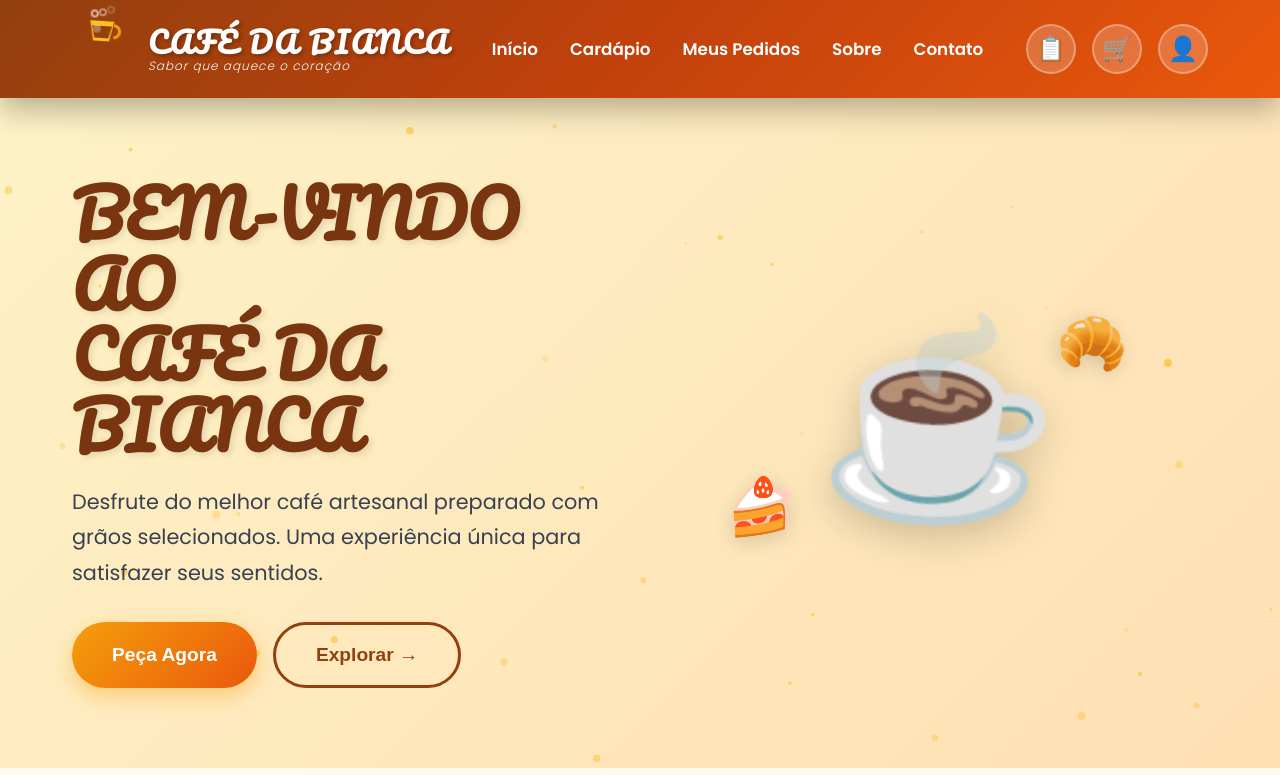
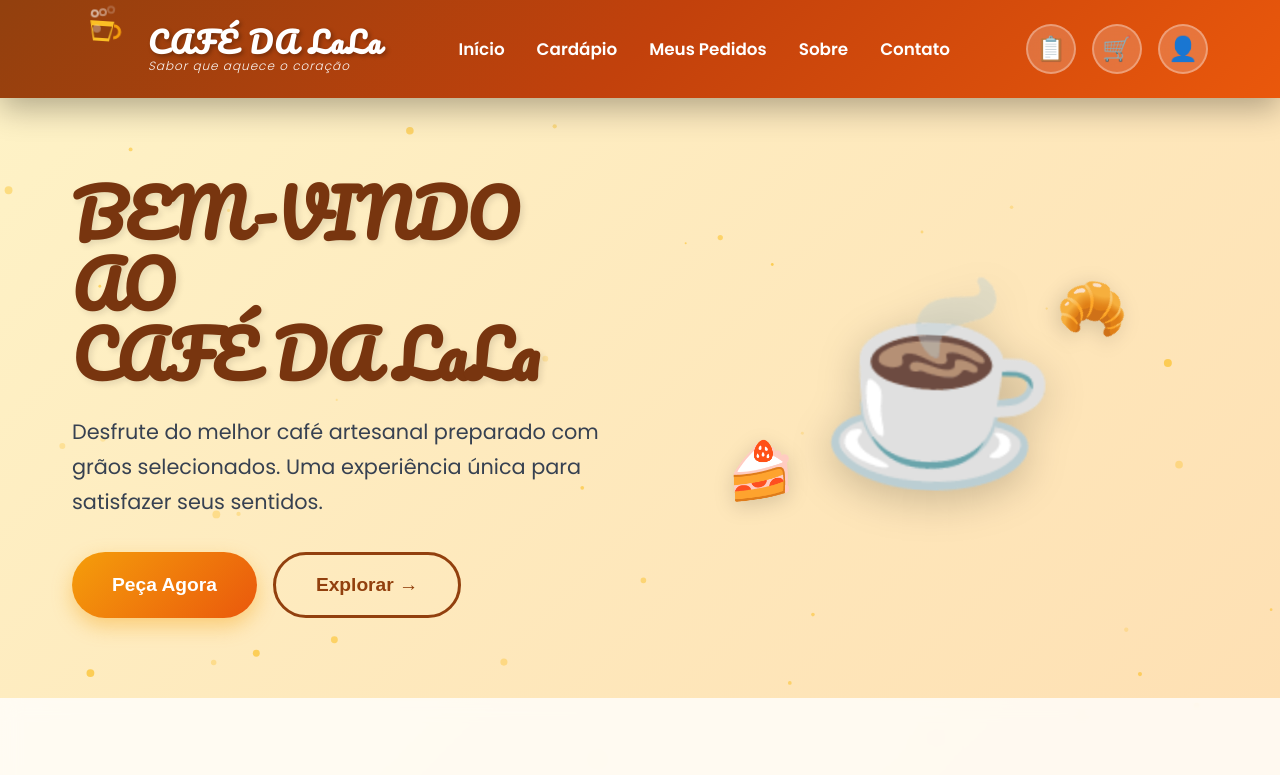
Before and after one commit to BMaria02/projeto-ext03, a plain HTML site: page index.html in a window 1280 px wide. Shown: the top 775 px of the page. Drawn offline with Linux system fonts and the light colour scheme.

Commit message:
Change café name to 'Café da LaLa'
Updated the café name from 'Café da Bianca' to 'Café da LaLa' throughout the HTML file.

```diff
--- a/index.html
+++ b/index.html
@@ -3,7 +3,7 @@
 <head>
     <meta charset="UTF-8">
     <meta name="viewport" content="width=device-width, initial-scale=1.0">
-    <title>Café da Bianca - A Melhor Cafeteria</title>
+    <title>Café da LaLa - A Melhor Cafeteria</title>
     <link rel="stylesheet" href="style.css">
 </head>
 <body>
@@ -117,7 +117,7 @@
             <div class="logo" onclick="scrollToTop()">
                 <canvas id="logoCanvas" class="logo-canvas" width="60" height="60"></canvas>
                 <div class="logo-text">
-                    <span class="logo-main">CAFÉ DA BIANCA</span>
+                    <span class="logo-main">CAFÉ DA LaLa</span>
                     <span class="logo-sub">Sabor que aquece o coração</span>
                 </div>
             </div>
@@ -147,7 +147,7 @@
     <!-- Hero Section -->
     <section id="home" class="hero">
         <div class="hero-content">
-            <h2>BEM-VINDO AO<br>CAFÉ DA BIANCA</h2>
+            <h2>BEM-VINDO AO<br>CAFÉ DA LaLa</h2>
             <p>
                 Desfrute do melhor café artesanal preparado com grãos selecionados.
                 Uma experiência única para satisfazer seus sentidos.
@@ -271,12 +271,13 @@
     <footer>
         <div class="footer-logo">
             <span>☕</span>
-            <span>CAFÉ DA BIANCA</span>
+            <span>CAFÉ DA LaLa</span>
         </div>
-        <p class="footer-text">© 2024 Café da Bianca. Todos os direitos reservados.</p>
+        <p class="footer-text">© 2024 Café da LaLa. Todos os direitos reservados.</p>
         <p class="footer-love">Feito com ❤️ e muito café</p>
     </footer>
 
     <script src="app.js"></script>
 </body>
+
 </html>
```
